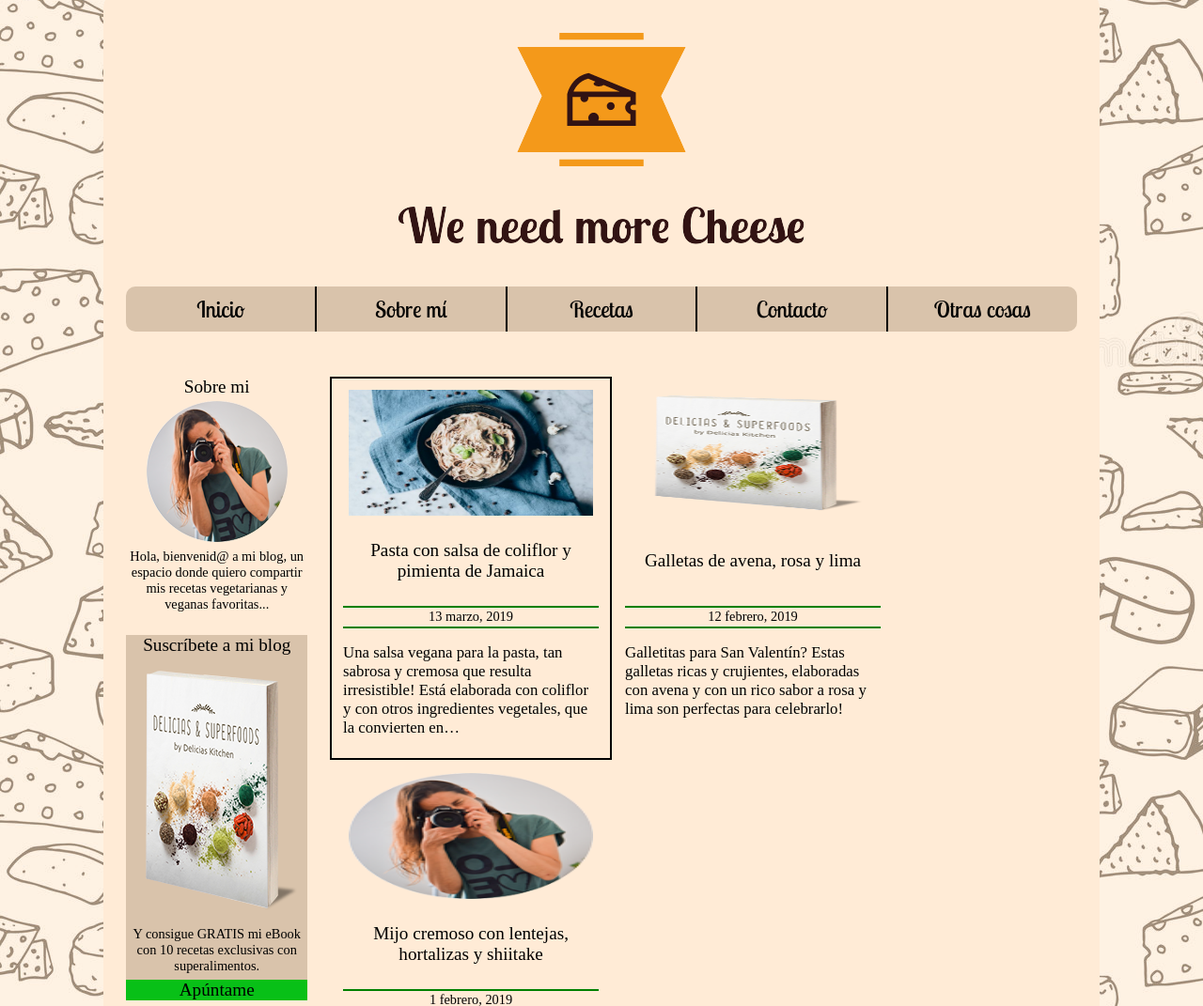
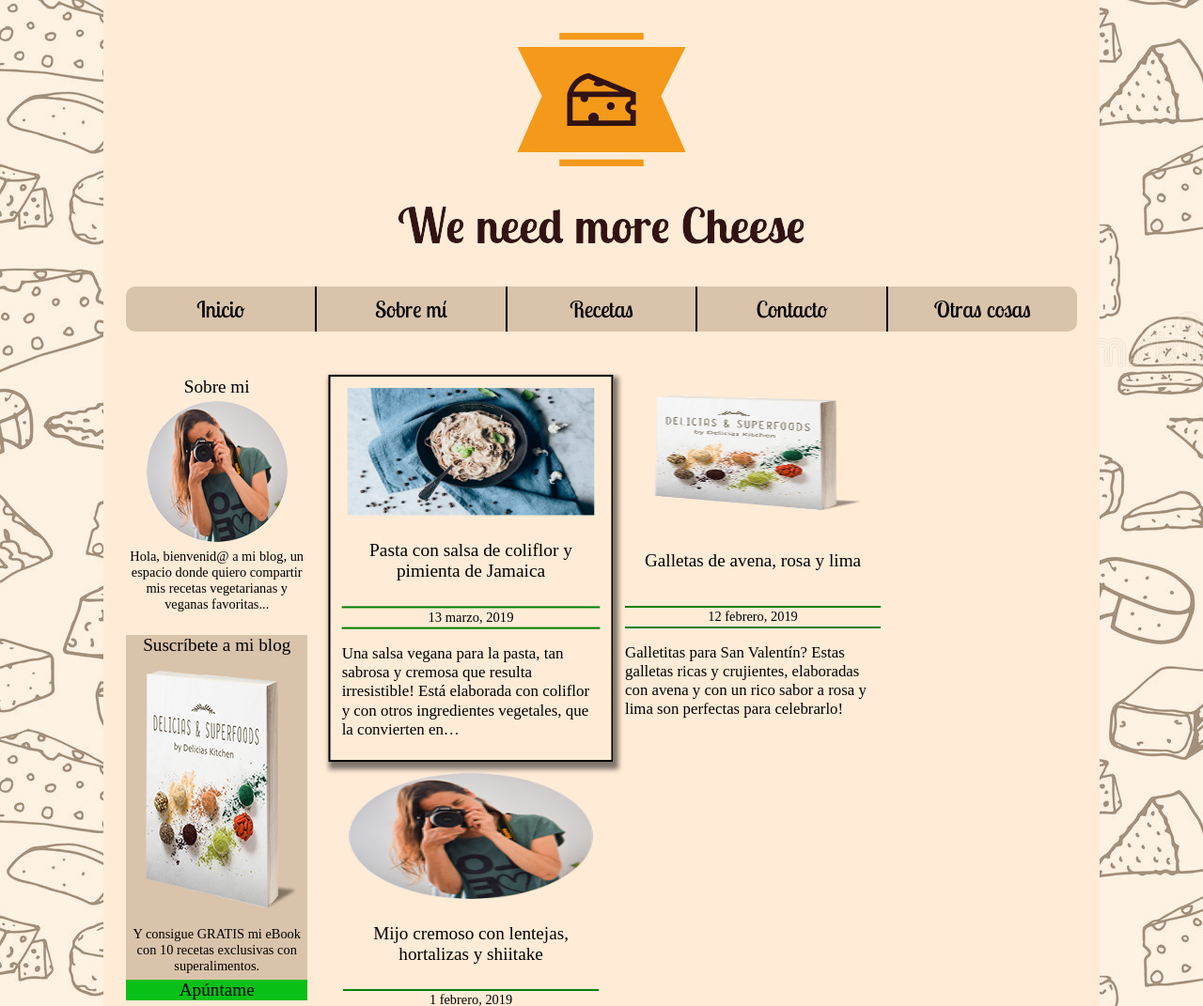
Before and after one commit to FranciscoMejias/M04Pages, a PHP site: page / in a window 1280 px wide, with the pointer over the restyled element. Shown: the part 39-1110 px from the top of the page at 94% size. Run offline with PHP 8.4, Linux system fonts and the light colour scheme.

Commit message:
Practica REcetas

```diff
--- a/Mejias_Francisco_DAMr/css/index.css
+++ b/Mejias_Francisco_DAMr/css/index.css
@@ -29,7 +29,6 @@ body{
     background-color: rgb(255, 235, 214);
 
     border-radius: 20px;
-
 
 }
 
@@ -196,6 +195,8 @@ section article p:nth-of-type(3n)::-webkit-scrollbar-thumb {
 section a:hover {
     border: 2px solid black;
     padding: 0.5em;
+    box-shadow: 2.5px 5px 5px 2.5px rgba(0, 0, 0, 0.5);
+    transform: scale(1.01);
 }
 
 footer {
```
